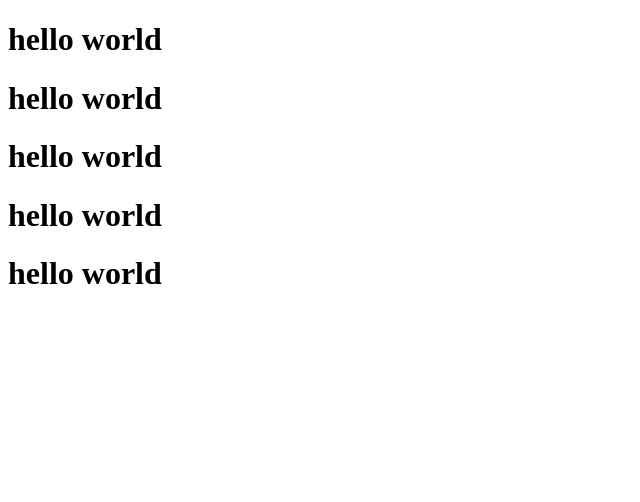
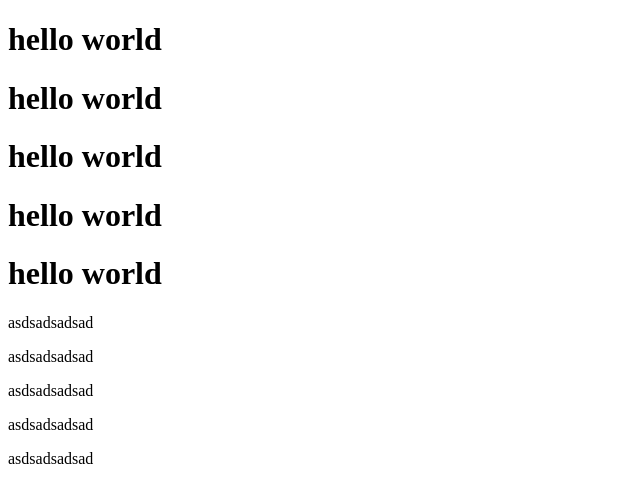
Before and after one commit to hasifazad/aryan, a plain HTML site: page index.html in a window 1280 px wide. Shown: the whole page, without its empty margins (0-640 px from the left). Drawn offline with Linux system fonts and the light colour scheme.

Commit message:
fourth commit

```diff
--- a/index.html
+++ b/index.html
@@ -13,6 +13,12 @@
     <h1>hello world</h1>
     <h1>hello world</h1>
     <h1>hello world</h1>
+
+    <p>asdsadsadsad</p>
+    <p>asdsadsadsad</p>
+    <p>asdsadsadsad</p>
+    <p>asdsadsadsad</p>
+    <p>asdsadsadsad</p>
 </body>
 
 </html>
```
